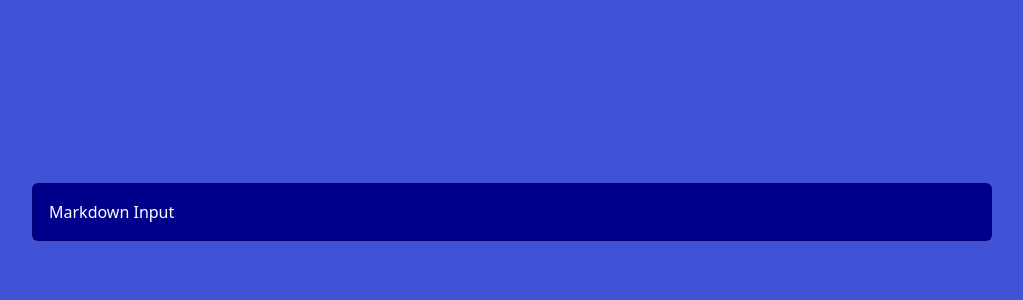
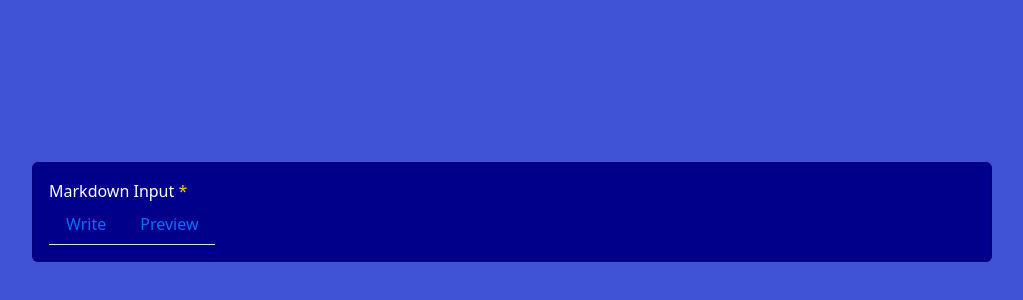
Before and after one commit to KARAM-06Z/markdown-input, a Vue app: page / in a window 1280 px wide. Shown: the part 188-488 px from the top of the page, without its empty margins (128-1151 px from the left). Built offline with nearby package versions, Linux system fonts and the light colour scheme.

Commit message:
feat: Markdown label + navbar

```diff
--- a/src/App.vue
+++ b/src/App.vue
@@ -2,14 +2,17 @@
   <div class="page">
     <div class="d-flex justify-content-center align-items-center h-100">
       <card class="w-75">
-        <span>Markdown Input</span>
+        <markdown-input label="Markdown Input" required />
       </card>
     </div>
   </div>
 </template>
 
 <script lang="ts" setup>
-import { defineAsyncComponent } from "vue";
+import { defineAsyncComponent } from "vue"
 
-const Card = defineAsyncComponent(() => import("./components/card/index.vue"));
+const Card = defineAsyncComponent(() => import("./components/card/index.vue"))
+const MarkdownInput = defineAsyncComponent(
+  () => import("./components/markdown-input/index.vue")
+)
 </script>
--- a/src/components/card/index.vue
+++ b/src/components/card/index.vue
@@ -1,7 +1,13 @@
 <template>
   <div class="card">
-    <slot name="header"></slot>
-    <slot></slot>
-    <slot name="footer"></slot>
+    <div v-if="$slots?.header" class="card-header">
+      <slot name="header"></slot>
+    </div>
+    <div class="card-body">
+      <slot></slot>
+    </div>
+    <div v-if="$slots?.footer" class="card-footer">
+      <slot name="footer"></slot>
+    </div>
   </div>
 </template>
--- /dev/null
+++ b/src/components/markdown-input/def.ts
@@ -0,0 +1,8 @@
+const props = {
+  label: String,
+  required: Boolean,
+}
+
+type TMarkdownProps = typeof props
+export { props }
+export type { TMarkdownProps }
--- /dev/null
+++ b/src/components/markdown-input/index.vue
@@ -0,0 +1,17 @@
+<template>
+  <label v-if="!!label" for=""> {{ label }} <span v-if="required" class="text-warning">*</span> </label>
+  <div class="d-flex">
+    <markdown-nav-tabs v-model="activeTab" />
+  </div>
+</template>
+
+<script lang="ts" setup>
+import { defineAsyncComponent, ref } from "vue"
+import { props as markdownProps } from "./def"
+import { MarkdownInputActiveTab } from "./meta"
+
+defineProps(markdownProps)
+const activeTab = ref(MarkdownInputActiveTab.Write)
+
+const MarkdownNavTabs = defineAsyncComponent(() => import("../markdown-nav/index.vue"))
+</script>
--- /dev/null
+++ b/src/components/markdown-input/meta.ts
@@ -0,0 +1,6 @@
+enum MarkdownInputActiveTab {
+  Write,
+  Preview,
+}
+
+export { MarkdownInputActiveTab }
--- /dev/null
+++ b/src/components/markdown-nav/index.vue
@@ -0,0 +1,29 @@
+<template>
+  <nav>
+    <ul class="nav nav-tabs">
+      <li class="nav-item" :class="{ active: modelValue === MarkdownInputActiveTab.Write }">
+        <a class="nav-link" @click="model = MarkdownInputActiveTab.Write"> Write </a>
+      </li>
+      <li class="nav-item" :class="{ active: modelValue === MarkdownInputActiveTab.Preview }">
+        <a class="nav-link" @click="model = MarkdownInputActiveTab.Preview"> Preview </a>
+      </li>
+    </ul>
+  </nav>
+</template>
+
+<script setup lang="ts">
+import { MarkdownInputActiveTab } from "../markdown-input/meta"
+import { computed, type PropType } from "vue"
+
+const props = defineProps({ modelValue: { type: Number as PropType<MarkdownInputActiveTab>, default: MarkdownInputActiveTab.Write } })
+const emit = defineEmits(["update:modelValue"])
+
+const model = computed({
+  get(): MarkdownInputActiveTab {
+    return props.modelValue
+  },
+  set(v: MarkdownInputActiveTab) {
+    emit("update:modelValue", v)
+  },
+})
+</script>
--- a/src/style.css
+++ b/src/style.css
@@ -10,7 +10,14 @@
 }
 
 .card {
-  padding: 1rem;
   background-color: #00008a;
-  color: #fff;
+  .card-header {
+    padding: 1rem;
+    color: #fff;
+    border-bottom: 1px solid #fff;
+  }
+  .card-body {
+    padding: 1rem;
+    color: #fff;
+  }
 }
--- a/vite.config.ts
+++ b/vite.config.ts
@@ -1,5 +1,5 @@
-import { defineConfig } from "vite";
-import vue from "@vitejs/plugin-vue";
+import { defineConfig } from "vite"
+import vue from "@vitejs/plugin-vue"
 
 // https://vite.dev/config/
 export default defineConfig({
@@ -16,4 +16,4 @@ export default defineConfig({
       },
     },
   },
-});
+})
```
Also changed, not shown: src/main.ts (+4 -4 lines).
